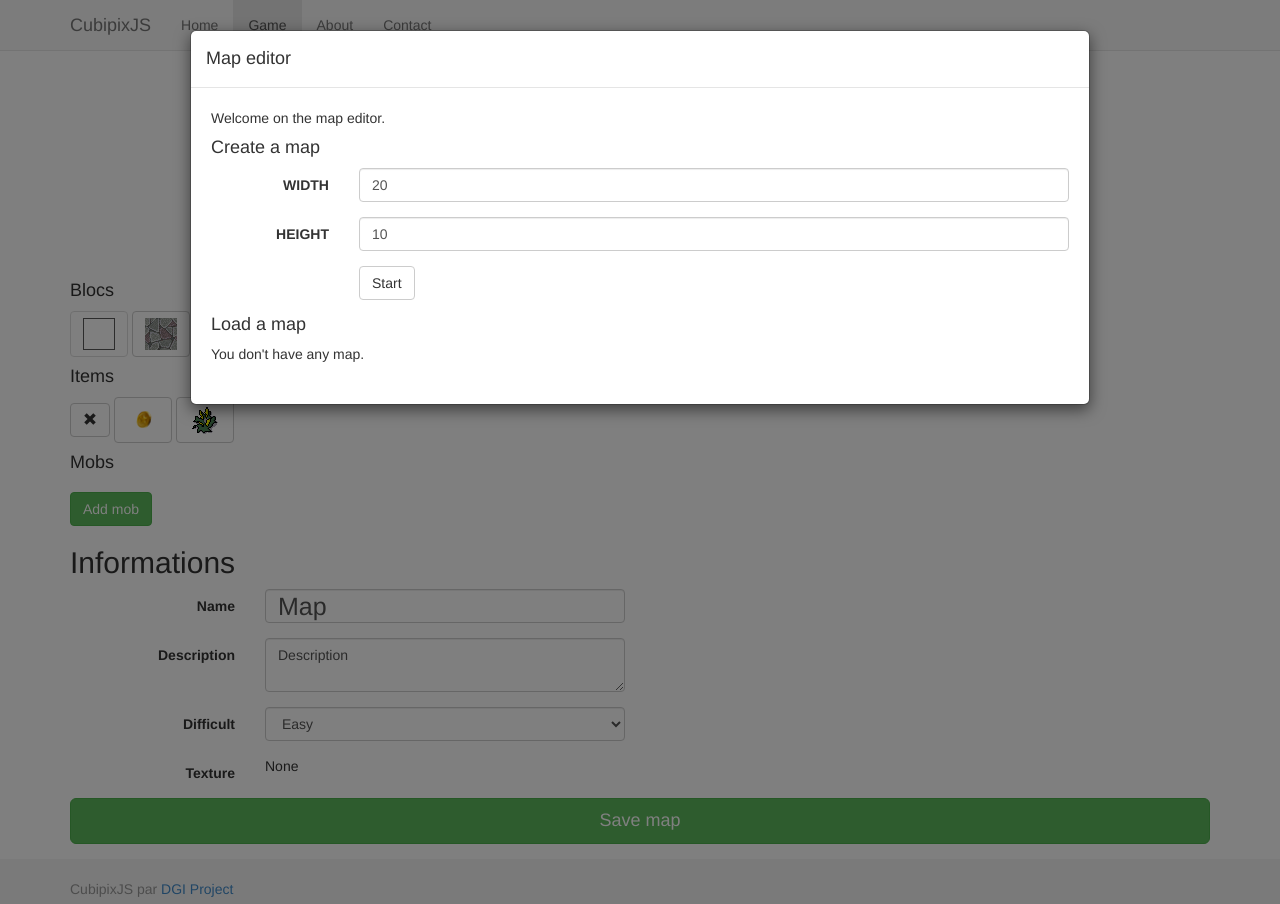
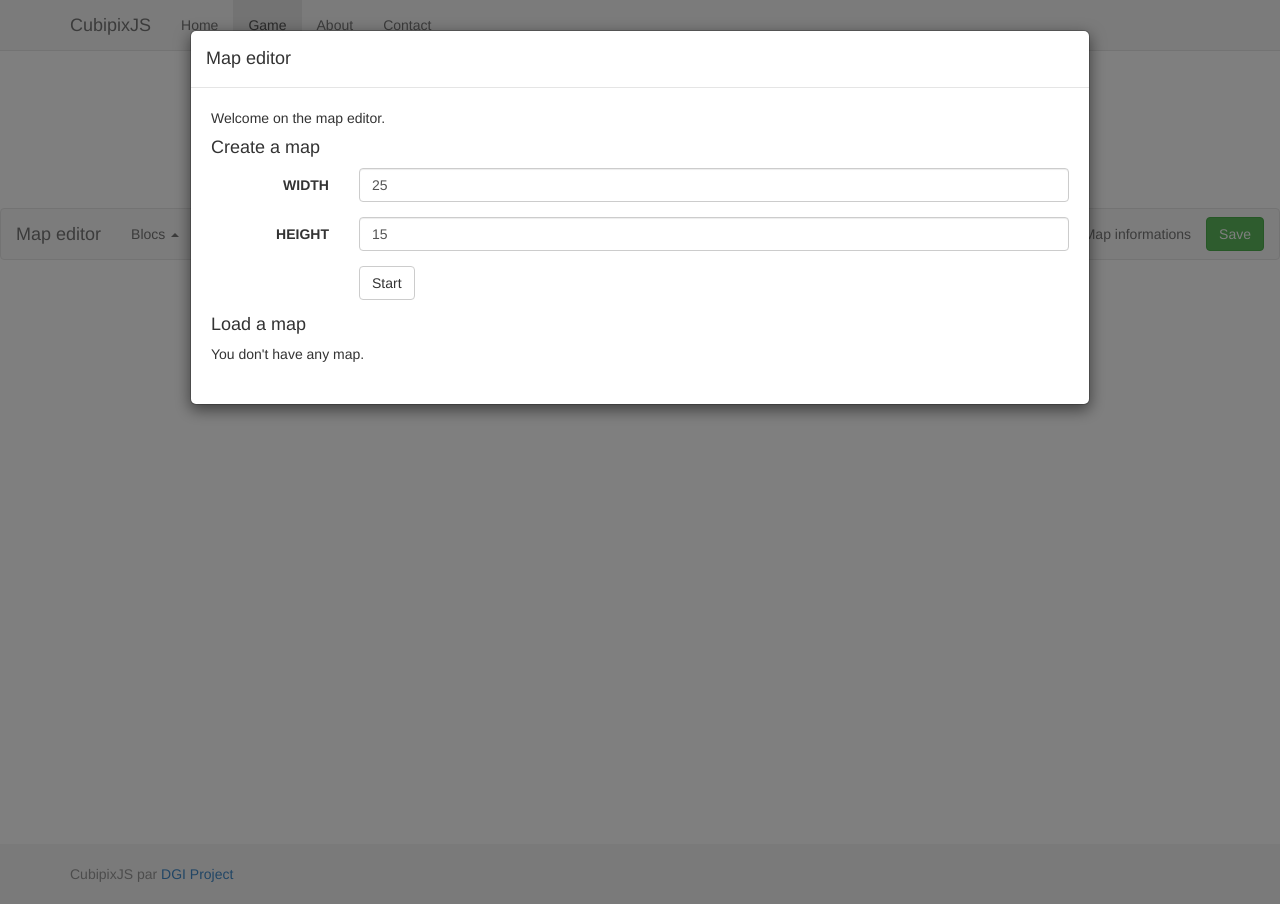
Before and after one commit to DGIProject/CubipixJS, a PHP site: page /view/mapEditor.php in a window 1280 px wide. Run offline with PHP 8.4, Linux system fonts and the light colour scheme; the template is opened without the code that fills it, so the values that code supplies are empty; some libraries are stand-ins or nearby versions.

Commit message:
beta - map editor

```diff
--- a/view/mapEditor.php
+++ b/view/mapEditor.php
@@ -49,72 +49,71 @@
 
 <div id="content">
     <div id="mapEditor">
-        <h2>Map</h2>
         <canvas id="canvas"></canvas>
     </div>
+    <nav class="navbar navbar-default" role="navigation">
+        <div class="container-fluid">
+            <!-- Brand and toggle get grouped for better mobile display -->
+            <div class="navbar-header">
+                <button type="button" class="navbar-toggle" data-toggle="collapse" data-target="#bs-example-navbar-collapse-1">
+                    <span class="sr-only">Toggle navigation</span>
+                    <span class="icon-bar"></span>
+                    <span class="icon-bar"></span>
+                    <span class="icon-bar"></span>
+                </button>
+                <a class="navbar-brand" href="#">Map editor</a>
+            </div>
+
+            <!-- Collect the nav links, forms, and other content for toggling -->
+            <div class="collapse navbar-collapse" id="bs-example-navbar-collapse-1">
+                <ul class="nav navbar-nav">
+                    <li class="dropup">
+                        <a href="#" class="dropdown-toggle" data-toggle="dropdown">Blocs <b class="caret"></b></a>
+                        <ul class="dropdown-menu">
+                            <li class="dropdown-header">General blocs</li>
+                            <li id="liButton0t" class="active"><a href="#" onclick="setBloc(0, 't');"><img id="0t" src="view/img/texture/0.png"> Empty</a></li>
+                            <li id="liButton1t"><a href="#" onclick="setBloc(1, 't', false);"><img id="1t" src="view/img/texture/1.png"> Grass</a></li>
+                            <li id="liButton2t"><a href="#" onclick="setBloc(2, 't', false);"><img id="2t" src="view/img/texture/2.png"> Brick</a></li>
+                            <li id="liButton3t"><a href="#" onclick="setBloc(3, 't', true, [3, 4, 5, 6]);"><img id="3t" src="view/img/texture/3.png"> Empty</a></li>
+                            <li id="liButton4t" style="display: none;"><a href="#" onclick="setBloc(4, 't');"><img id="4t" src="view/img/texture/4.png"> Empty</a></li>
+                            <li id="liButton5t" style="display: none;"><a href="#" onclick="setBloc(5, 't');"><img id="5t" src="view/img/texture/5.png"> Empty</a></li>
+                            <li id="liButton6t" style="display: none;"><a href="#" onclick="setBloc(6, 't');"><img id="6t" src="view/img/texture/6.png"> Empty</a></li>
+                            <li id="liButton7t"><a href="#" onclick="setBloc(7, 't', true, [7, 8, 9, 10]);"><img id="7t" src="view/img/texture/7.png"> Empty</a></li>
+                            <li id="liButton8t" style="display: none;"><a href="#" onclick="setBloc(8, 't');"><img id="8t" src="view/img/texture/8.png"> Empty</a></li>
+                            <li id="liButton9t" style="display: none;"><a href="#" onclick="setBloc(9, 't');"><img id="9t" src="view/img/texture/9.png"> Empty</a></li>
+                            <li id="liButton10t" style="display: none;"><a href="#" onclick="setBloc(10, 't');"><img id="10t" src="view/img/texture/10.png"> Empty</a></li>
+                            <li id="liButton11t"><a href="#" onclick="setBloc(11, 't', true, [11, 12, 13, 14]);"><img id="11t" src="view/img/texture/11.png"> Empty</a></li>
+                            <li id="liButton12t" style="display: none;"><a href="#" onclick="setBloc(12, 't');"><img id="12t" src="view/img/texture/12.png"> Empty</a></li>
+                            <li id="liButton13t" style="display: none;"><a href="#" onclick="setBloc(13, 't');"><img id="13t" src="view/img/texture/13.png"> Empty</a></li>
+                            <li id="liButton14t" style="display: none;"><a href="#" onclick="setBloc(14, 't');"><img id="14t" src="view/img/texture/14.png"> Empty</a></li>
+                            <li class="divider"></li>
+                            <li class="dropdown-header">Spawn</li>
+                            <li id="liButton15t"><a href="#" onclick="setBloc(15, 't');"><img id="15t" src="view/img/texture/15.png"> Empty</a></li>
+                        </ul>
+                    </li>
+                    <li class="dropup">
+                        <a href="#" class="dropdown-toggle" data-toggle="dropdown">Items <b class="caret"></b></a>
+                        <ul class="dropdown-menu">
+                            <li class="dropdown-header">Good</li>
+                            <li id="liButton1i"><a href="#" onclick="setBloc(1, 'i', false);"><img id="1i" src="view/img/item/1.png"> Coin</a></li>
+                            <li class="divider"></li>
+                            <li class="dropdown-header">Bad</li>
+                            <li id="liButton2i"><a href="#" onclick="setBloc(2, 'i', false);"><img id="2i" src="view/img/item/2.png"> Stinging plant (1 health)</a></li>
+                            <li class="divider"></li>
+                            <li class="dropdown-header">Tool</li>
+                            <li id="liButton0i"><a href="#" onclick="setBloc(0, 'i', false);"><span class="glyphicon glyphicon-remove"></span> Delete item</a></li>
+                        </ul>
+                    </li>
+                    <li><a href="#mobsModal" data-toggle="modal">Mobs</a></li>
+                </ul>
+                <ul class="nav navbar-nav navbar-right">
+                    <li><a href="#mapInformationsModal" data-toggle="modal">Map informations</a></li>
+                    <button type="button" id="buttonSaveMap" onclick="saveMap();" class="btn btn-success navbar-btn">Save</button>
+                </ul>
+            </div>
+        </div>
+    </nav>
     <div class="container">
-        <h4>Blocs</h4>
-        <div id="blocs">
-            <button type="button" id="button0t" onclick="setBloc(0, 't');" class="btn btn-default disabled"><img id="0t" src="view/img/texture/0.png"></button>
-            <button type="button" id="button1t" onclick="setBloc(1, 't');" class="btn btn-default"><img id="1t" src="view/img/texture/1.png"></button>
-            <button type="button" id="button2t" onclick="setBloc(2, 't');" class="btn btn-default"><img id="2t" src="view/img/texture/2.png"></button>
-            <button type="button" id="button3t" onclick="setBloc(3, 't');" class="btn btn-default"><img id="3t" src="view/img/texture/3.png"></button>
-            <button type="button" id="button4t" onclick="setBloc(4, 't');" class="btn btn-default"><img id="4t" src="view/img/texture/4.png"></button>
-            <button type="button" id="button5t" onclick="setBloc(5, 't');" class="btn btn-default"><img id="5t" src="view/img/texture/5.png"></button>
-            <button type="button" id="button6t" onclick="setBloc(6, 't');" class="btn btn-default"><img id="6t" src="view/img/texture/6.png"></button>
-            <button type="button" id="button7t" onclick="setBloc(7, 't');" class="btn btn-default"><img id="7t" src="view/img/texture/7.png"></button>
-            <button type="button" id="button8t" onclick="setBloc(8, 't');" class="btn btn-default"><img id="8t" src="view/img/texture/8.png"></button>
-            <button type="button" id="button9t" onclick="setBloc(9, 't');" class="btn btn-default"><img id="9t" src="view/img/texture/9.png"></button>
-            <button type="button" id="button10t" onclick="setBloc(10, 't');" class="btn btn-default"><img id="10t" src="view/img/texture/10.png"></button>
-            <button type="button" id="button11t" onclick="setBloc(11, 't');" class="btn btn-default"><img id="11t" src="view/img/texture/11.png"></button>
-            <button type="button" id="button12t" onclick="setBloc(12, 't');" class="btn btn-default"><img id="12t" src="view/img/texture/12.png"></button>
-            <button type="button" id="button13t" onclick="setBloc(13, 't');" class="btn btn-default"><img id="13t" src="view/img/texture/13.png"></button>
-            <button type="button" id="button14t" onclick="setBloc(14, 't');" class="btn btn-default"><img id="14t" src="view/img/texture/14.png"></button>
-            <button type="button" id="button15t" onclick="setBloc(15, 't');" class="btn btn-default"><img id="15t" src="view/img/texture/15.png"></button>
-        </div>
-        <h4>Items</h4>
-        <div id="items">
-            <button type="button" id="button0i" onclick="setBloc(0, 'i');" class="btn btn-default"><span class="glyphicon glyphicon-remove"></span></button>
-            <button type="button" id="button1i" onclick="setBloc(1, 'i');" class="btn btn-default"><img id="1i" src="view/img/item/1.png"></button>
-            <button type="button" id="button2i" onclick="setBloc(2, 'i');" class="btn btn-default"><img id="2i" src="view/img/item/2.png"></button>
-        </div>
-        <h4>Mobs</h4>
-        <div id="mobs" class="list-group"></div>
-        <button type="button" onclick="addMob();" class="btn btn-success">Add mob</button>
-        <h2>Informations</h2>
-        <form class="form-horizontal">
-            <div class="form-group">
-                <label class="col-sm-2 control-label">Name</label>
-                <div class="col-sm-4">
-                    <input type="text" id="mapName" name="mapName" onkeyup="setNameMap(this.value);" class="form-control" value="Map">
-                </div>
-            </div>
-            <div class="form-group">
-                <label class="col-sm-2 control-label">Description</label>
-                <div class="col-sm-4">
-                    <textarea id="mapDescription" name="mapDescription" onkeyup="setDescriptionMap(this.value);" class="form-control">Description</textarea>
-                </div>
-            </div>
-            <div class="form-group">
-                <label class="col-sm-2 control-label">Difficult</label>
-                <div class="col-sm-4">
-                    <select id="mapDifficult" name="mapDifficult" onchange="setDifficultMap(this.value);" class="form-control">
-                        <option value="0">Easy</option>
-                        <option value="1">Medium</option>
-                        <option value="2">Hard</option>
-                    </select>
-                </div>
-            </div>
-            <div class="form-group">
-                <label class="col-sm-2 control-label">Texture</label>
-                <div class="col-sm-4">None</div>
-            </div>
-            <div class="form-group">
-                <div class="col-sm-12">
-                    <button type="button" id="buttonSaveMap" onclick="saveMap();" class="btn btn-success btn-lg btn-block">Save map</button>
-                </div>
-            </div>
-        </form>
         <div id="dropdownOptionDiv" class="dropdown clearfix" style="position: fixed;">
             <button type="button" id="dropdownOption" class="btn dropdown-toggle sr-only" data-toggle="dropdown">Dropdown<span class="caret"></span></button>
             <ul class="dropdown-menu" aria-labelledby="dropdownMenu1">
@@ -139,13 +138,13 @@
                         <div class="form-group">
                             <label class="col-sm-2 control-label">WIDTH</label>
                             <div class="col-sm-10">
-                                <input type="text" id="widthMapBloc" name="widthMapBloc" class="form-control" value="20">
+                                <input type="text" id="widthMapBloc" name="widthMapBloc" class="form-control" value="25">
                             </div>
                         </div>
                         <div class="form-group">
                             <label class="col-sm-2 control-label">HEIGHT</label>
                             <div class="col-sm-10">
-                                <input type="text" id="heightMapBloc" name="heightMapBloc" class="form-control" value="10">
+                                <input type="text" id="heightMapBloc" name="heightMapBloc" class="form-control" value="15">
                             </div>
                         </div>
                         <div class="form-group">
@@ -173,6 +172,65 @@
             </div>
         </div>
     </div>
+    <div id="mapInformationsModal" class="modal fade bs-example-modal-lg" data-backdrop="static" data-keyboard="false" tabindex="-1" role="dialog" aria-labelledby="myLargeModalLabel" aria-hidden="true">
+        <div class="modal-dialog modal-lg">
+            <div class="modal-content">
+                <div class="modal-header">
+                    <h4 class="modal-title">Map informations</h4>
+                </div>
+                <div class="modal-body">
+                    <form class="form-horizontal">
+                        <div class="form-group">
+                            <label class="col-sm-2 control-label">Name</label>
+                            <div class="col-sm-4">
+                                <input type="text" id="mapName" name="mapName" onkeyup="setNameMap(this.value);" class="form-control" value="Map">
+                            </div>
+                        </div>
+                        <div class="form-group">
+                            <label class="col-sm-2 control-label">Description</label>
+                            <div class="col-sm-4">
+                                <textarea id="mapDescription" name="mapDescription" onkeyup="setDescriptionMap(this.value);" class="form-control">Description</textarea>
+                            </div>
+                        </div>
+                        <div class="form-group">
+                            <label class="col-sm-2 control-label">Difficult</label>
+                            <div class="col-sm-4">
+                                <select id="mapDifficult" name="mapDifficult" onchange="setDifficultMap(this.value);" class="form-control">
+                                    <option value="0">Easy</option>
+                                    <option value="1">Medium</option>
+                                    <option value="2">Hard</option>
+                                </select>
+                            </div>
+                        </div>
+                        <div class="form-group">
+                            <label class="col-sm-2 control-label">Texture</label>
+                            <div class="col-sm-4">None</div>
+                        </div>
+                        <div class="form-group">
+                            <div class="col-sm-12">
+                                <button type="button" class="btn btn-default" data-dismiss="modal">Close</button>
+                            </div>
+                        </div>
+                    </form>
+                </div>
+            </div>
+        </div>
+    </div>
+    <div id="mobsModal" class="modal fade bs-example-modal-lg" data-backdrop="static" data-keyboard="false" tabindex="-1" role="dialog" aria-labelledby="myLargeModalLabel" aria-hidden="true">
+        <div class="modal-dialog modal-lg">
+            <div class="modal-content">
+                <div class="modal-header">
+                    <h4 class="modal-title">Mobs</h4>
+                </div>
+                <div class="modal-body">
+                    <h4>Mobs</h4>
+                    <div id="mobs" class="list-group"></div>
+                    <button type="button" onclick="addMob(0, 0, 0, 0);" class="btn btn-success">Add mob</button>
+                    <button type="button" class="btn btn-default" data-dismiss="modal">Close</button>
+                </div>
+            </div>
+        </div>
+    </div>
 </div>
 
 <div id="footer">
```
Also changed, not shown: view/js/mapEditor.js (+106 -52 lines), view/img/texture/4.png, view/img/texture/5.png, view/img/texture/6.png, view/img/texture/8.png, view/img/texture/9.png.
